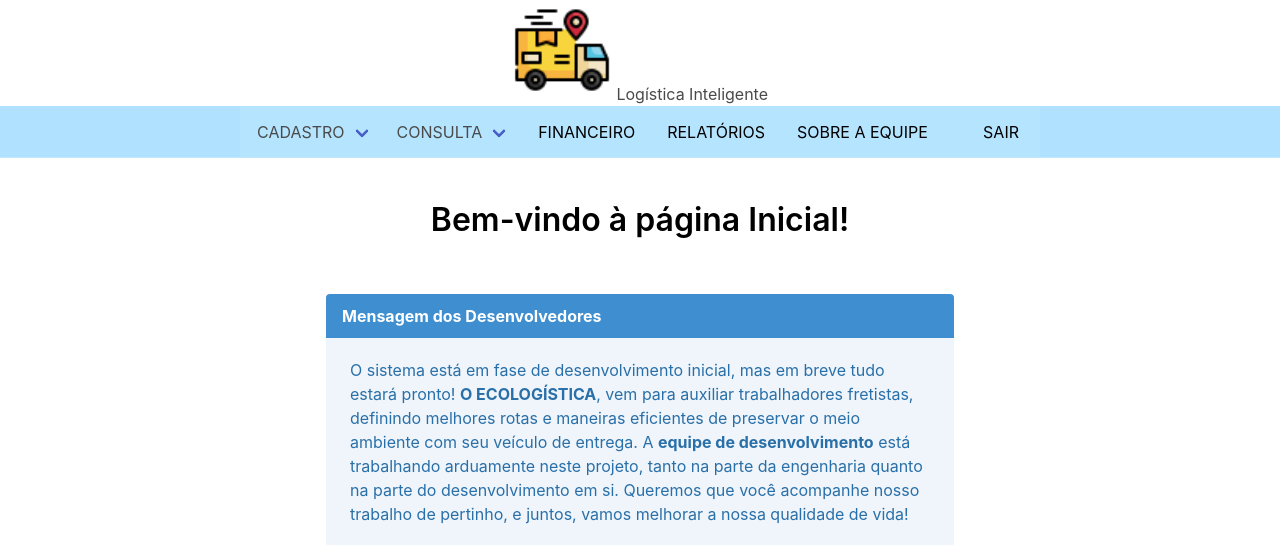
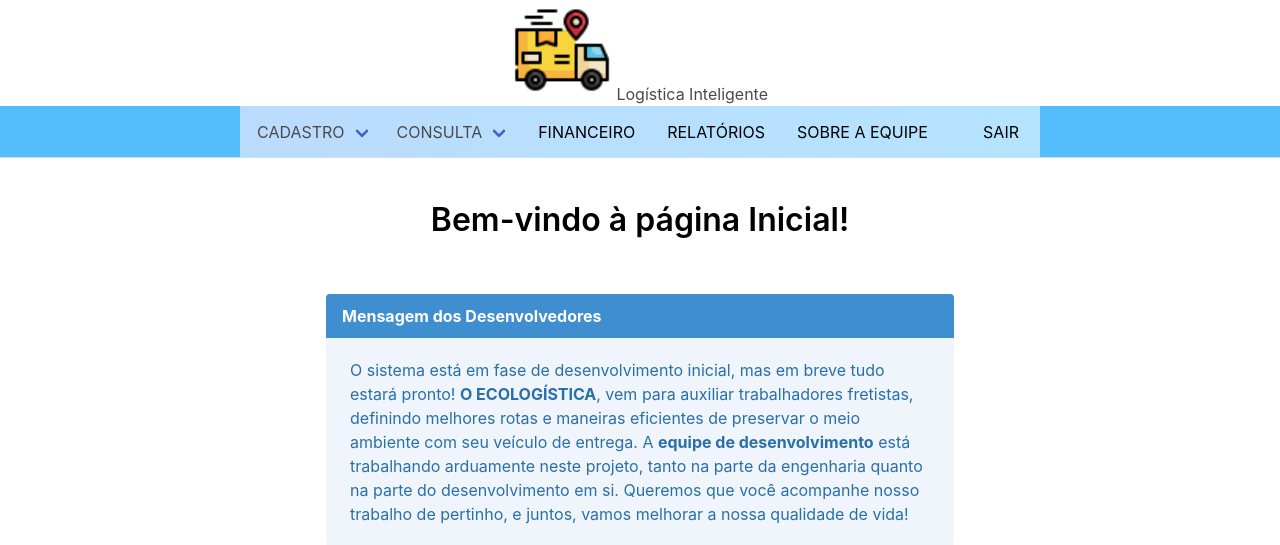
Before and after one commit to Medusa-Softworks/_ecologisticaFA, a PHP site: page /menu.php in a window 1280 px wide. Shown: the top 545 px of the page. Run offline with PHP 8.4, Linux system fonts and the light colour scheme.

Commit message:
MENU ATUALIZADO

```diff
--- a/assets/css/bulmamenu.css
+++ b/assets/css/bulmamenu.css
@@ -1,9 +1,19 @@
 /* Estilos para o menu */
 .navbar {
-    background-color: #b0e2ff; /* cor de fundo do menu */
+    background-color: #54befc; /* cor de fundo do menu */
     border-bottom: 1px solid #c2e6fc; /* borda inferior */
     justify-content: center; /* centraliza o conteúdo horizontalmente */
     height: 50px; /* altura do menu */
+}
+
+.navbar-menu-bar {
+    position: absolute; /* posição absoluta em relação ao .navbar-menu */
+    bottom: 0;
+    left: 0;
+    height: 3px; /* altura da barra */
+    background-color: #007bff; /* cor da barra azul */
+    width: 0; /* largura inicial, será ajustada com JavaScript */
+    transition: width 0.3s ease; /* animação de transição da largura */
 }
 
 .navbar-burger {
@@ -11,10 +21,22 @@
 }
 
 .navbar-menu {
-    background-color: #b5e4ff; /* cor de fundo do menu */
-    max-width: 800px; /* largura máxima do menu */
-    width: 100%; /* largura total do menu */
-    padding: 5px; /* remove o padding interno */
+    position: relative; /* torna o posicionamento relativo para usar o ::before */
+    background-image: linear-gradient(to right, #bbdbfd, #b5e4ff);
+    max-width: 800px;
+    width: 100%;
+    padding: 5px;
+}
+
+.navbar-menu::before {
+    content: '';
+    position: absolute;
+    bottom: 0;
+    left: 0;
+    width: 100%;
+    height: 1px; /* Reduzindo a altura da barra para 1px */
+    background-color: #007bff; /* Cor da barra */
+    z-index: -1; /* Colocando a barra atrás do conteúdo do menu */
 }
 
 .navbar-item {
```
